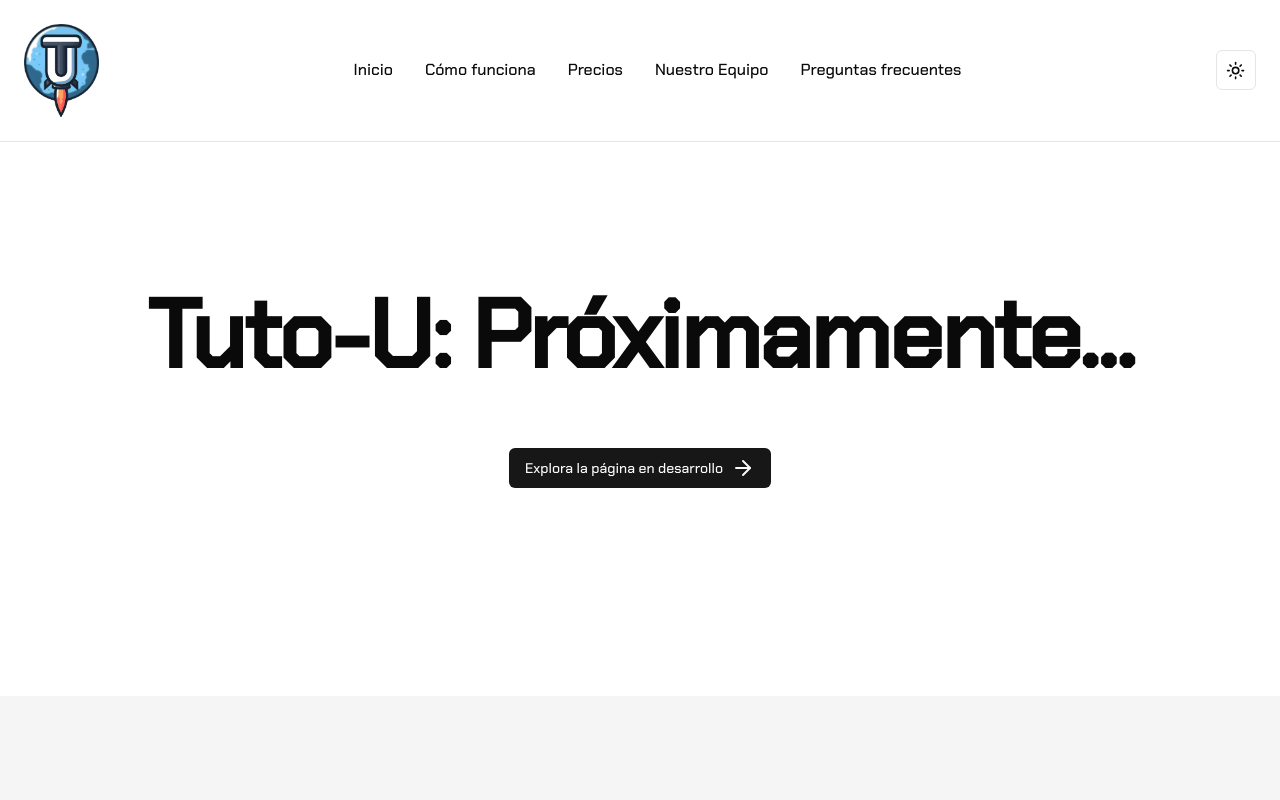
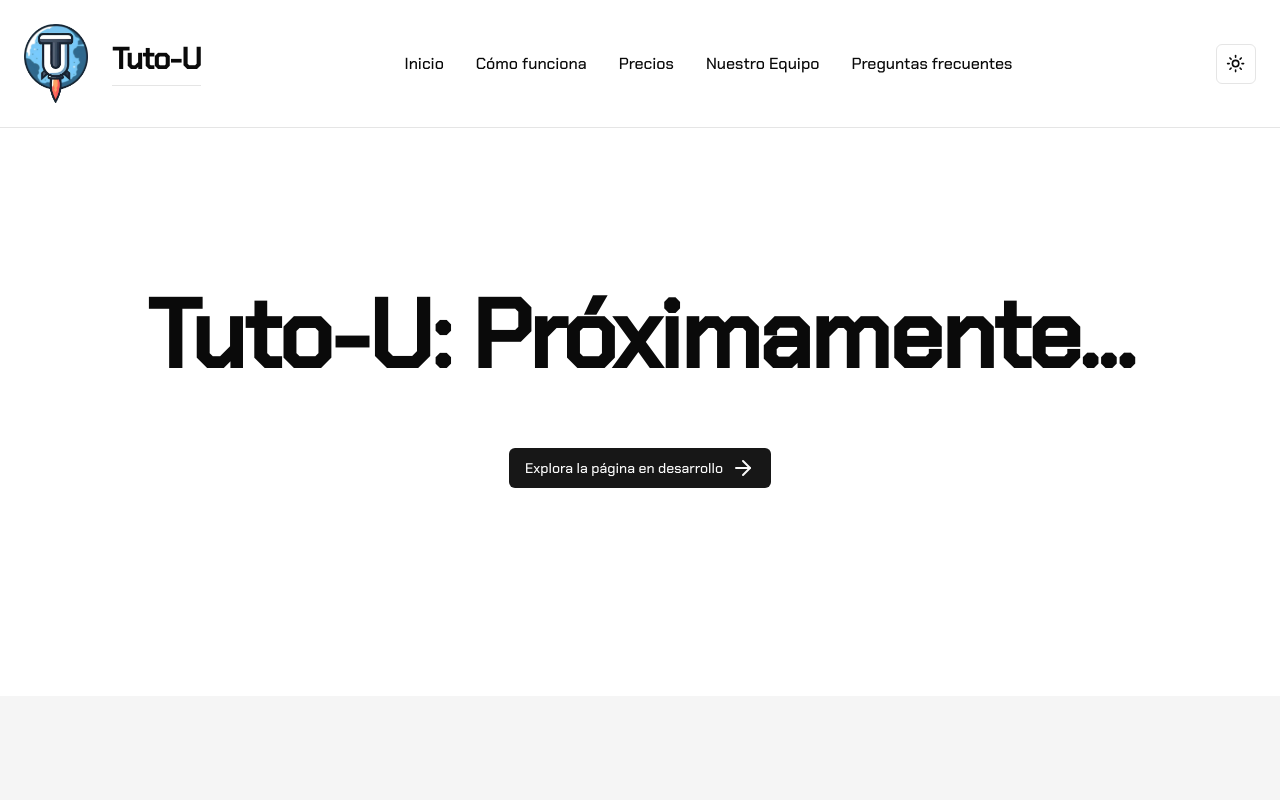
Before and after one commit to carlosandresat/tuto-u, a Next.js app: page / in a window 1280 px wide. Shown: the top 800 px of the page. Built offline with nearby package versions, Linux system fonts and the light colour scheme.

Commit message:
feat: update StartNavbar style

```diff
--- a/src/components/home-navbar.tsx
+++ b/src/components/home-navbar.tsx
@@ -61,7 +61,7 @@ export function HomeNavbar() {
       </div>
 
       <Link href="/" className="flex items-center gap-6">
-        <Image src="/images/logo.png" alt="" width={60} height={60} className="w-12 lg:w-16"/>
+        <Image src="/images/logo.png" alt="logo" width={60} height={60} className="w-12 lg:w-16"/>
         <h2 className="scroll-m-20 border-b pb-2 text-3xl font-semibold tracking-tight first:mt-0 hidden lg:block">
       Tuto-U
     </h2>
--- a/src/components/start-navbar.tsx
+++ b/src/components/start-navbar.tsx
@@ -54,14 +54,14 @@ export function StartNavbar() {
           </SheetContent>
         </Sheet>
       </div>
-      <Link href="/" className="logo">
-        <Image
-          src="/images/logo.png"
-          alt="logo-dark"
-          width={75}
-          height={75}
-        />
+      <Link href="/" className="flex items-center gap-6">
+        <Image src="/images/logo.png" alt="logo" width={60} height={60} className="w-12 lg:w-16"/>
+        <h2 className="scroll-m-20 border-b pb-2 text-3xl font-semibold tracking-tight first:mt-0 hidden lg:block">
+      Tuto-U
+    </h2>
+
       </Link>
+
 
       <nav className="navbar hidden lg:block">
         <Link
```
